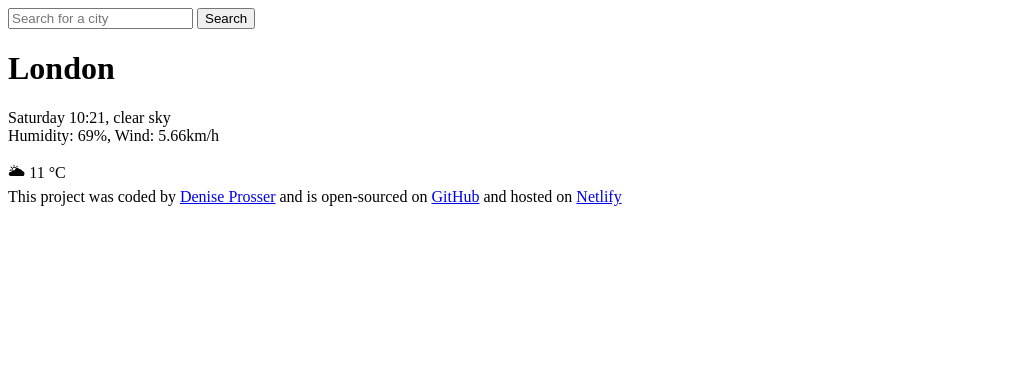
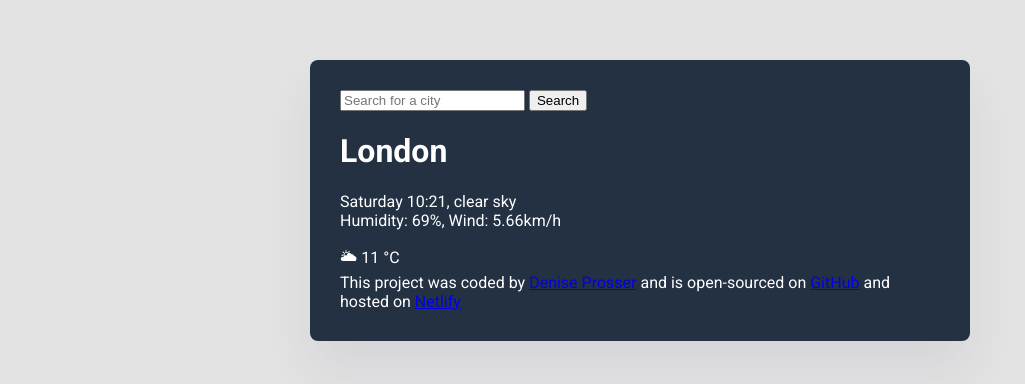
Before and after one commit to deniseprosser/weather-app-final, a plain HTML site: page index.html in a window 1280 px wide. Shown: the whole page, without its empty margins (0-1025 px from the left). Drawn offline with Linux system fonts and the light colour scheme.

Commit message:
Styled main container, added custom font

```diff
--- a/index.html
+++ b/index.html
@@ -3,9 +3,17 @@
   <head>
     <meta charset="UTF-8" />
     <meta name="viewport" content="width=device-width, initial-scale=1.0" />
+    <link rel="preconnect" href="https://fonts.googleapis.com" />
+    <link rel="preconnect" href="https://fonts.gstatic.com" crossorigin />
+    <link
+      href="https://fonts.googleapis.com/css2?family=Roboto:ital,wght@0,100;0,300;0,400;0,500;0,700;0,900;1,100;1,300;1,400;1,500;1,700;1,900&display=swap"
+      rel="stylesheet"
+    />
+    <link rel="stylesheet" href="src/style.css" />
     <title>Weather App</title>
   </head>
   <body>
+    <div class="weather-app">
       <header>
         <form>
           <input type="search" placeholder="Search for a city" />
@@ -38,5 +46,6 @@
           >Netlify</a
         >
       </footer>
+    </div>
   </body>
 </html>
--- /dev/null
+++ b/src/style.css
@@ -0,0 +1,14 @@
+body {
+  background: #e3e3e3;
+  color: white;
+  font-family: "Roboto", sans-serif;
+}
+
+.weather-app {
+  background: #233142;
+  max-width: 600px;
+  border-radius: 8px;
+  margin: 60px auto;
+  padding: 30px;
+  box-shadow: 0 30px 50px rgba(65, 50, 100, 0.08);
+}
```
Lines whose indentation alone changed are shown as unchanged.
